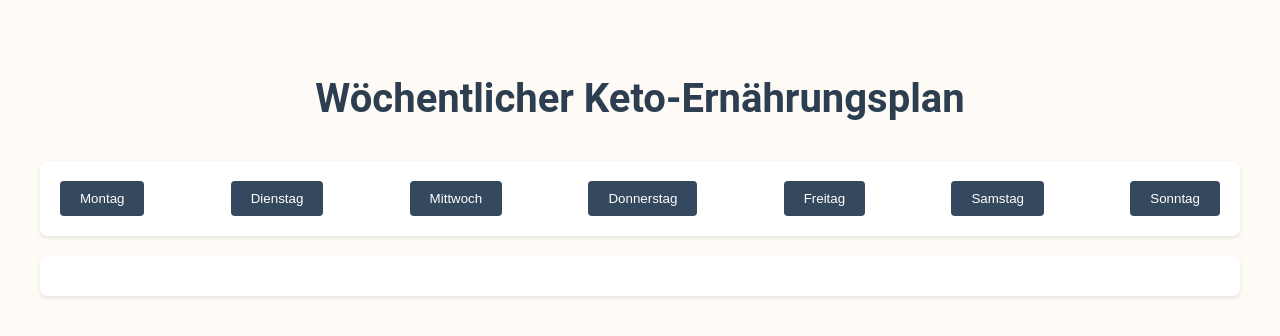
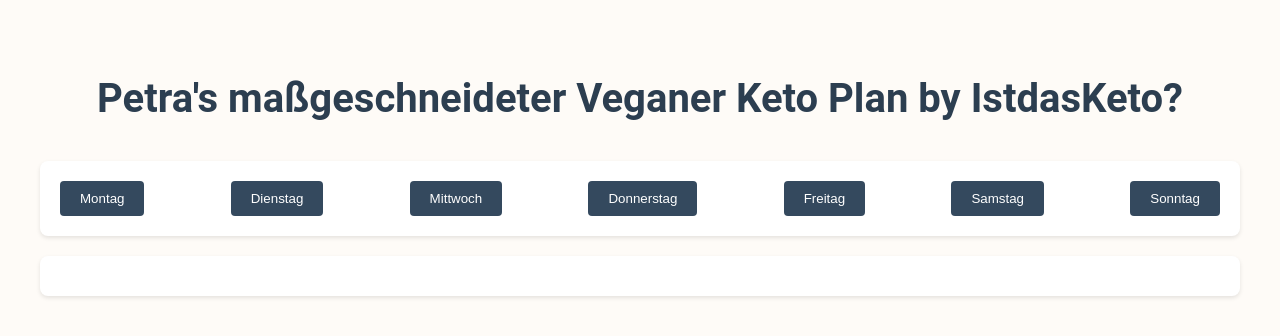
Before and after one commit to MichaelSRLY/petras_vegan_plan, a plain HTML site: page index.html in a window 1280 px wide. Drawn offline with Linux system fonts and the light colour scheme.

Commit message:
Update index.html

```diff
--- a/index.html
+++ b/index.html
@@ -143,7 +143,7 @@
 </head>
 <body>
     <div class="container">
-        <h1>Wöchentlicher Keto-Ernährungsplan</h1>
+        <h1>Petra's maßgeschneideter Veganer Keto Plan by IstdasKeto?</h1>
         <div class="week-navigation">
             <button class="day-button" data-day="Montag">Montag</button>
             <button class="day-button" data-day="Dienstag">Dienstag</button>
```
